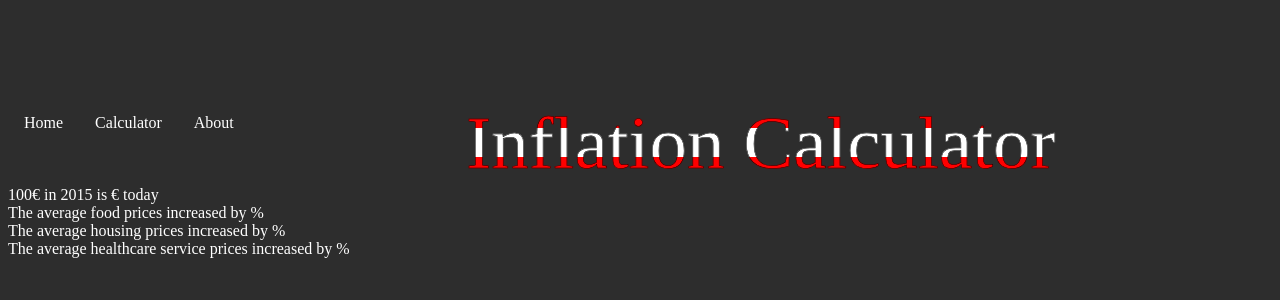
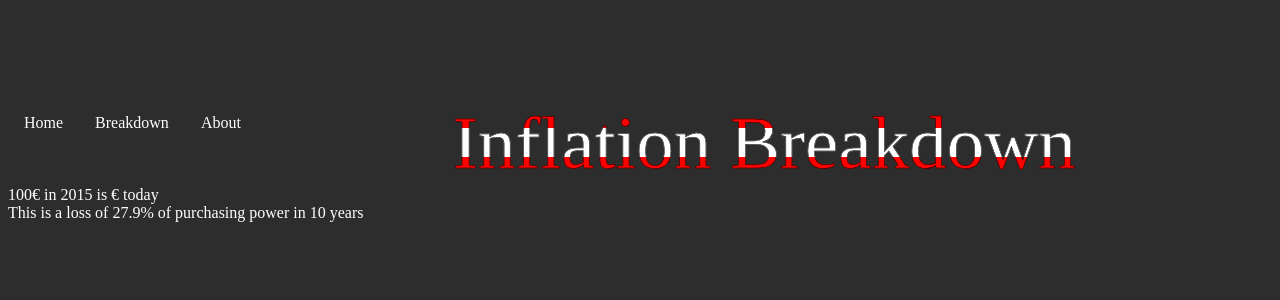
Before and after one commit to DV155/market-analysis-project, a Flask app: page /calc in a window 1280 px wide. Shown: the top 300 px of the page. Run offline with Flask 3, Linux system fonts and the light colour scheme; data comes from the database, SQL or seed files in the repository.

Commit message:
reshuffled page contents, changed calc page name, added 3 examples of inflation in index.html

```diff
--- a/app.py
+++ b/app.py
@@ -28,24 +28,34 @@
     fig = go.Figure(data=go.Scatter(x=years, y=cpi, mode='lines+markers', line=dict(color='#4ade80'), marker=dict(color='#4ade80')))
     config = {'staticPlot': True}
     fig.update_layout(plot_bgcolor='#2d2d2d', paper_bgcolor='#1e1e1e', font=dict(color='#e0e0e0'),xaxis=dict(gridcolor='#444444',tickfont=dict(color='white')),yaxis=dict(gridcolor='#444444',tickfont=dict(color='white')))
-    cur.execute(f"SELECT cpi_overall FROM available_data WHERE year = {currentYear}")
+    cur.execute(f"SELECT cpi_overall FROM available_data WHERE year = {currentYear}") #Last year inflaton
     currentCPI = cur.fetchone()
     cur.execute(f"SELECT cpi_overall FROM available_data WHERE year = {lastYear}")
     lastYearCPI = cur.fetchone()
     inflationCalc = round(((currentCPI[0] - lastYearCPI[0]) / lastYearCPI[0] ) * 100, 2)
 
-    cur.execute(f"SELECT * from available_data WHERE year = {currentYear}")
+    cur.execute(f"SELECT * from available_data WHERE year = {currentYear}") #Max contributor
     maxValue = cur.fetchone()
     neededValue = max(maxValue[2:])
     column_names = [desc[0] for desc in cur.description]
     max_index = maxValue.index(neededValue)
     max_column = column_names[max_index]
     clean_name = max_column.title().replace('_', ' and ')
+
+    cur.execute(f"SELECT food_beverages from available_data WHERE year IN ({lastYear}, {currentYear}) ORDER BY year") #The big 3
+    foodData = cur.fetchall()
+    foodDif = round(((foodData[1][0] - foodData[0][0]) / foodData[0][0] ) * 100, 2)
+    cur.execute(f"SELECT education from available_data WHERE year IN ({lastYear}, {currentYear}) ORDER BY year")
+    edData = cur.fetchall()
+    edDif = round(((edData[1][0] - edData[0][0]) / edData[0][0] ) * 100, 2)
+    cur.execute(f"SELECT health from available_data WHERE year IN ({lastYear}, {currentYear}) ORDER BY year")
+    healthData = cur.fetchall()
+    healthDif = round(((healthData[1][0] - healthData[0][0]) / healthData[0][0] ) * 100, 2)
     conn.close()
 
     graph_html = fig.to_html(full_html=False)
 
-    return render_template('index.html', graph=graph_html, lastYear=lastYear, currentYear=currentYear, inflationValue=inflationCalc, neededValue=neededValue, clean_name=clean_name)
+    return render_template('index.html', graph=graph_html, lastYear=lastYear, currentYear=currentYear, inflationValue=inflationCalc, neededValue=neededValue, clean_name=clean_name, foodDif=foodDif, edDif=edDif, healthDif=healthDif)
 
 @app.route('/about')
 def about():
--- a/templates/about.html
+++ b/templates/about.html
@@ -7,7 +7,7 @@
 {% block body %}
 <ul>
     <li><a href="/" title="Home Section">Home</a></li>
-    <li><a href="/calc" title="Calculator Section">Calculator</a></li>
+    <li><a href="/calc" title="Breakdown Section">Breakdown</a></li>
     <li><a href="/about" title="About Section">About</a></li>
 </ul>
 <div class="title">About</div>
--- a/templates/calculator.html
+++ b/templates/calculator.html
@@ -7,12 +7,10 @@
 {% block body %}
 <ul>
     <li><a href="/" title="Home Section">Home</a></li>
-    <li><a href="/calc" title="Calculator Section">Calculator</a></li>
+    <li><a href="/calc" title="Breakdown Section">Breakdown</a></li>
     <li><a href="/about" title="About Section">About</a></li>
 </ul>
-<div class="title">Inflation Calculator</div>
+<div class="title">Inflation Breakdown</div>
 <div>100€ in 2015 is € today</div>
-<div>The average food prices increased by %</div>
-<div>The average housing prices increased by %</div>
-<div>The average healthcare service prices increased by %</div>
+<div>This is a loss of 27.9% of purchasing power in 10 years</div>
 {% endblock %}
--- a/templates/index.html
+++ b/templates/index.html
@@ -7,7 +7,7 @@
 {% block body %}
 <ul>
     <li><a href="/" title="Home Section">Home</a></li>
-    <li><a href="/calc" title="Calculator Section">Calculator</a></li>
+    <li><a href="/calc" title="Breakdown Section">Breakdown</a></li>
     <li><a href="/about" title="About Section">About</a></li>
 </ul>
 <div class="title">Inflation in Austria</div>
@@ -16,4 +16,7 @@
   <div class='child'>From <span class="lastYear">{{ lastYear }}</span> to <span class="thisYear">{{currentYear}}</span> Inflation in Austria increased by <span class='child'>{{ inflationValue }} %</span></div>
   <div>The top inflation driver was <span>{{ clean_name }}</span> at <span>{{ neededValue }}</span> index points</div>
 </div>
+<div>The average food prices increased by {{foodDif}}%</div>
+<div>The average educational service prices increased by {{edDif}}%</div>
+<div>The average healthcare service prices increased by {{healthDif}}%</div>
 {% endblock %}
```
